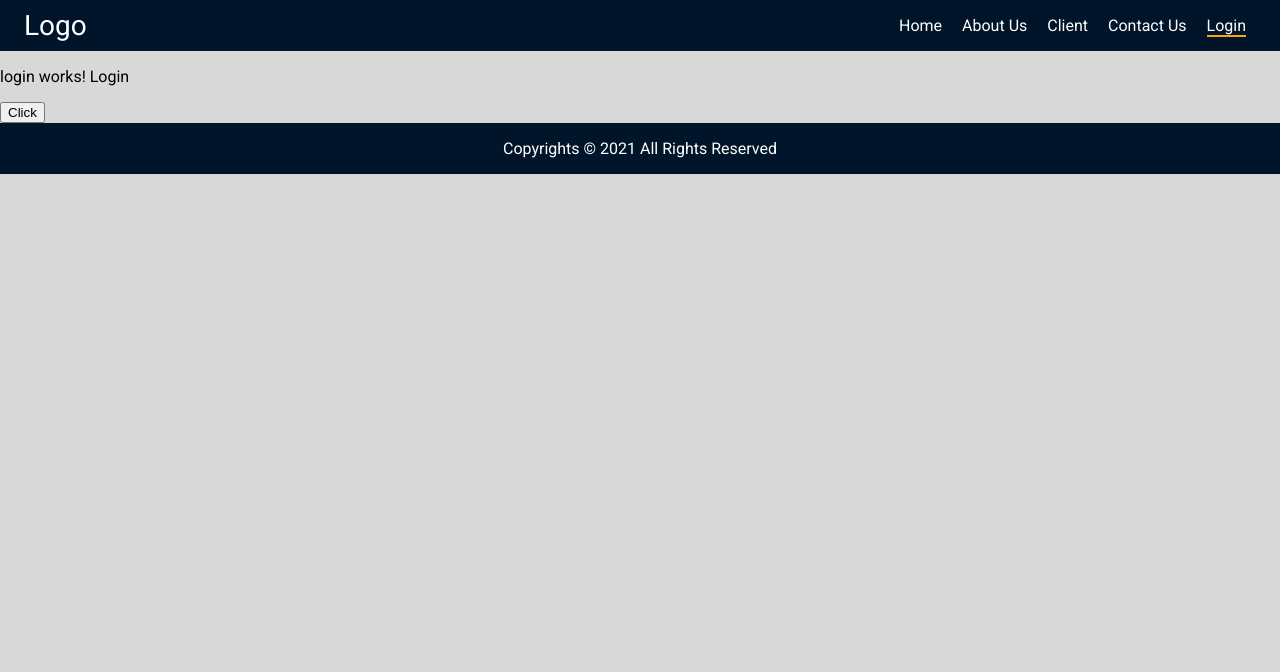
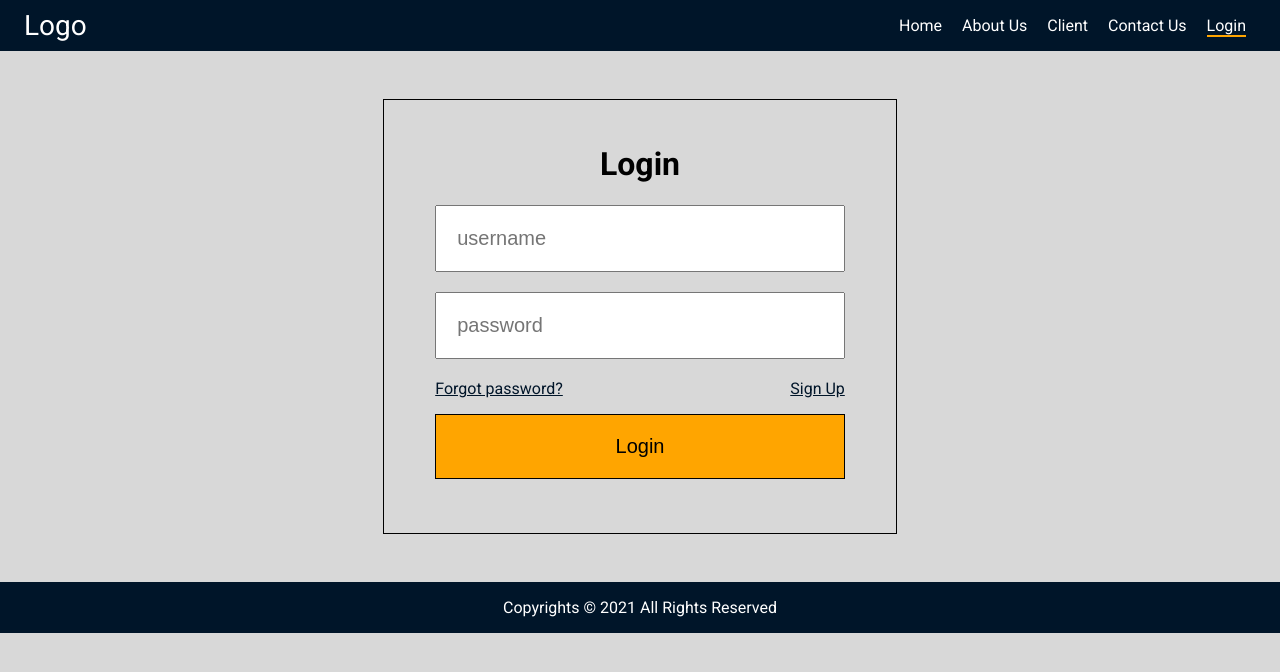
Before and after one commit to gkumarswamy/angular-app, an Angular app: page /login in a window 1280 px wide. Shown: the top 672 px of the page. Built offline with nearby package versions, Linux system fonts and the light colour scheme.

Commit message:
login page UI done

```diff
--- a/src/app/main/login/login.component.html
+++ b/src/app/main/login/login.component.html
@@ -1,2 +1,16 @@
-<p>login works! {{title}} </p>
-<button (click)="onSubmit()">Click</button>
+<div class="d-flex justify-content-center">
+    <div class="w-40 py-3 my-5 border-1">
+        <h1 class="text-align-center">Login</h1>
+        <div class="d-flex justify-content-center">
+            <div class="w-80">
+                <input type="text" placeholder="username" class="w-100 fs-20 box-sizing-border p-2 mb-2" />
+                <input type="password" placeholder="password" class="w-100 fs-20 box-sizing-border p-2 mb-2" />
+                <div class="mb-2 d-flex justify-content-between">
+                    <a routerLink="/for-got" class="text-color-1st" routerLinkActive="active">Forgot password?</a>
+                    <a routerLink="/signup" class="text-color-1st" routerLinkActive="active">Sign Up</a>
+                </div>
+                <input type="button" value="Login" class="w-100 border-1 bg-color-2nd fs-20 box-sizing-border p-2 mb-3" />
+            </div>
+        </div>
+    </div>
+</div>
--- a/src/styles.css
+++ b/src/styles.css
@@ -4,23 +4,84 @@ body{
     font-family: 'Roboto', sans-serif !important;
     font-weight: 400 !important ;
     background-color: #d8d8d8;
+    box-sizing: border-box;
 }
-
+.p-2{
+    padding: 1em;
+}
 .px-3{
     padding-left: 1.5em;
     padding-right: 1.5em;
 }
 
+.py-3{
+    padding-top: 1.5em;
+    padding-bottom: 1.5em;
+}
+
+.mx-3{
+    margin-left: 1.5em;
+    margin-right: 1.5em;
+}
+
+.my-3{
+    margin-top: 1.5em;
+    margin-bottom: 1.5em;
+}
+
+.my-5{
+    margin-top: 3em;
+    margin-bottom: 3em;
+}
+.mb-3{
+    margin-bottom: 1.5em;
+}
+.mb-2{
+    margin-bottom: 1em;
+}
+.box-sizing-border{
+    box-sizing: border-box;
+}
+
+.border-1{
+    border: 1px solid #000;
+}
+.w-100{
+    width:100%;
+}
+.w-80{
+    width:80%;
+}
+.w-50{
+    width:50%;
+}
+.w-40{
+    width:40%;
+}
+
+.text-align-center{
+    text-align: center;
+}
 
 .fs-28{
     font-size: 28px;
+}
+.fs-20{
+    font-size: 20px;
 }
 
 .bg-color-1st{
     background-color: #001529;
 }
 .text-color-1st{
-    color: #001529;
+    color: #001529 ;
+}
+
+.bg-color-2nd{
+    background-color: orange;
+}
+.text-color-2nd{
+    color: orange;
 }
 .text-white{
     color:white;
```
